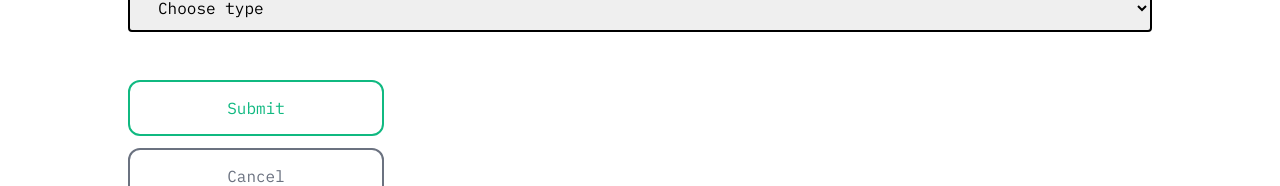
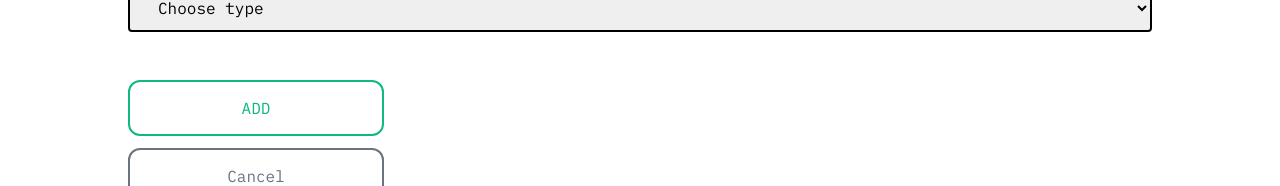
Before and after one commit to MBJ-97/task_frontend, a Next.js app: page /createProduct in a window 1280 px wide. Shown: the part 496-682 px from the top of the page. Built offline with nearby package versions, Linux system fonts and the light colour scheme.

Commit message:
rename required fields

```diff
--- a/components/ProductList.js
+++ b/components/ProductList.js
@@ -58,7 +58,7 @@
           onClick={deleteProducts}
           id="delete-product-btn"
         >
-          Delete
+          MASS DELETE
         </button>
       </div>
       <div className="flex flex-wrap gap-4">
--- a/pages/createProduct.js
+++ b/pages/createProduct.js
@@ -168,7 +168,7 @@
         <input
           className="w-1/2 sm:w-1/4 mt-8 px-6 h-14 text-emerald-500 border-2 border-emerald-500 rounded-xl hover:bg-emerald-500 hover:text-white transition ease-in-out delay-50"
           type="submit"
-          value="Submit"
+          value="ADD"
         />
         <button
           onClick={handleCancel}
--- a/styles/globals.css
+++ b/styles/globals.css
@@ -1,6 +1,8 @@
 @tailwind base;
 @tailwind components;
 @tailwind utilities;
+
+@import url("https://fonts.googleapis.com/css2?family=IBM+Plex+Mono:ital,wght@0,100;0,400;0,500;0,600;0,700;1,100;1,400;1,500;1,600;1,700&display=swap");
 
 html {
   font-family: "IBM Plex Mono" !important;
```
